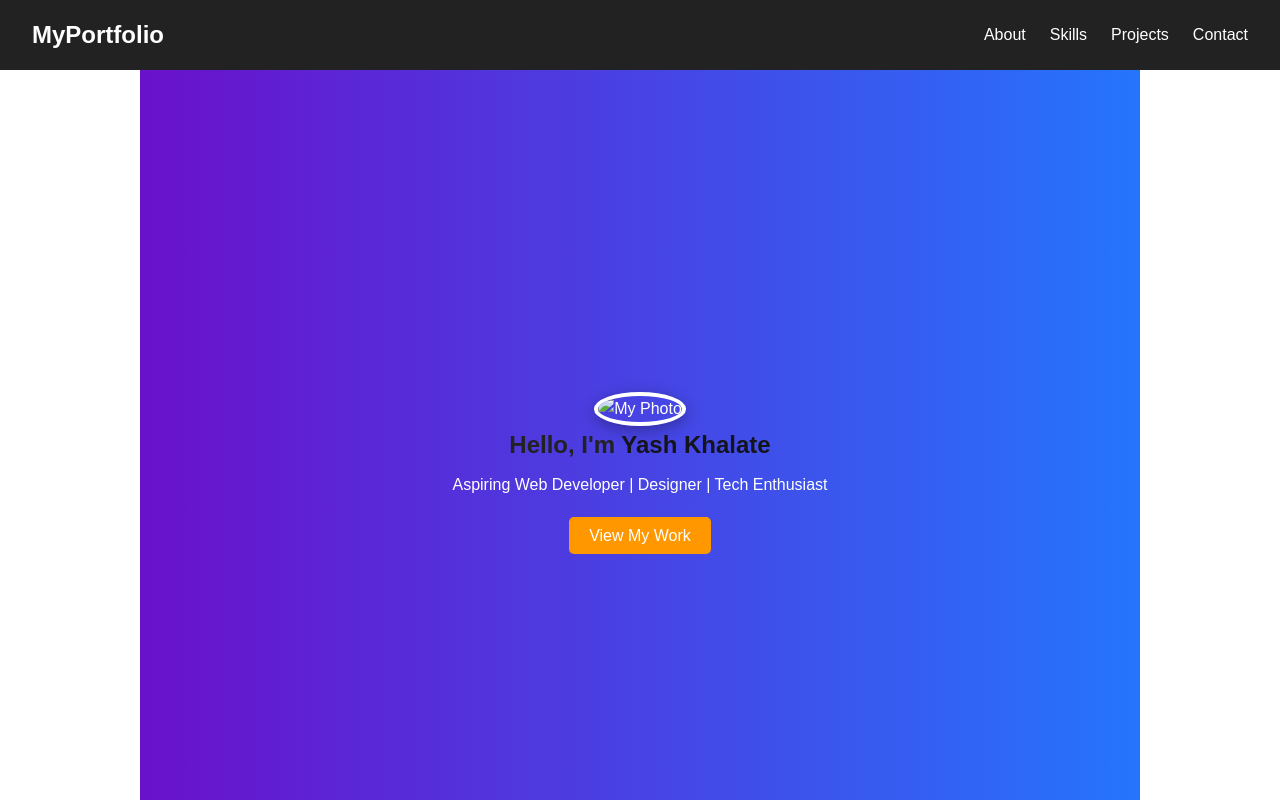
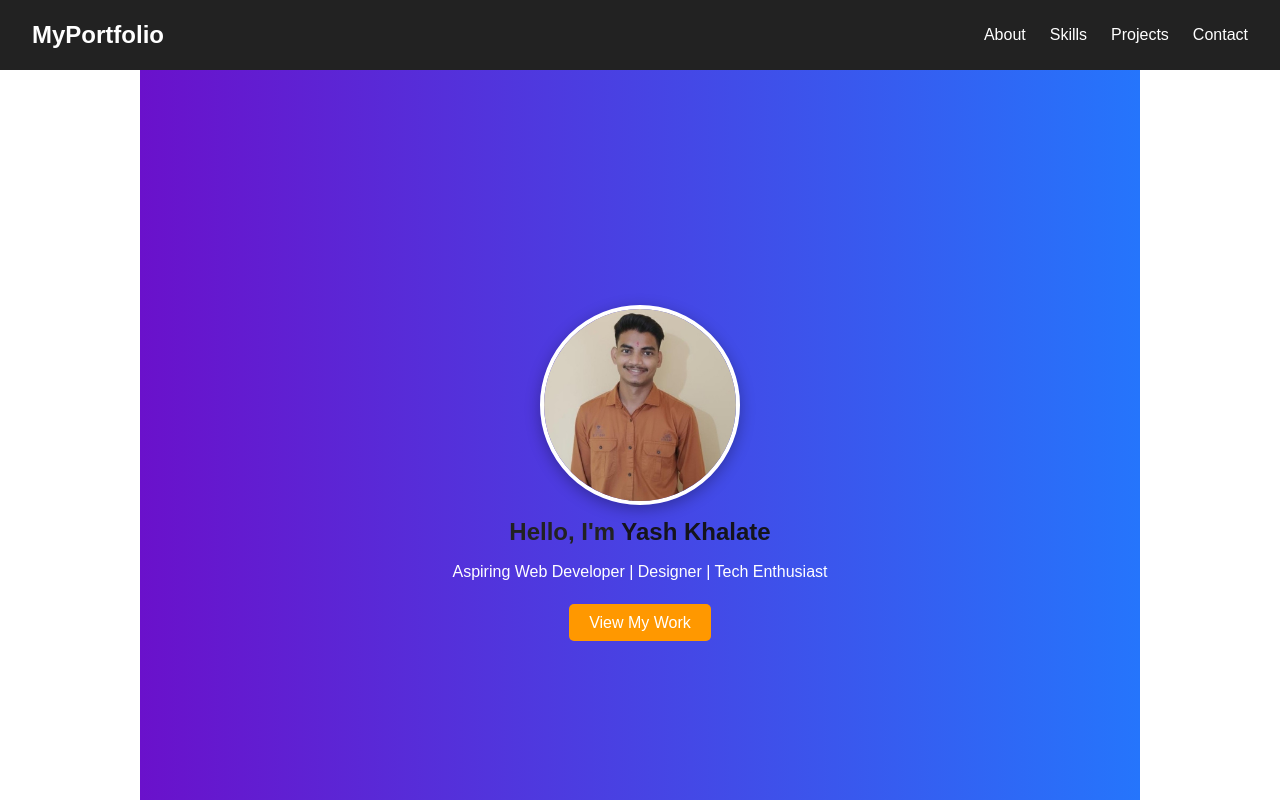
Before and after one commit to YashKhalate-18/Portfolio, a plain HTML site: page index.html in a window 1280 px wide. Shown: the top 800 px of the page. Drawn offline with nearby package versions, Linux system fonts and the light colour scheme.

Commit message:
Add files via upload

```diff
--- a/index.html
+++ b/index.html
@@ -25,7 +25,7 @@
 
   <section class="hero">
     <div class="hero-img">
-      <img src="c:\Users\admin\Pictures\WhatsApp Image 2025-10-05 at 12.52.08 PM.jpeg" alt="My Photo">
+      <img src="image1.jpeg" alt="My Photo">
     </div>
     <div class="hero-content">
     <h2>Hello, I'm <span>Yash Khalate</span></h2>
```
